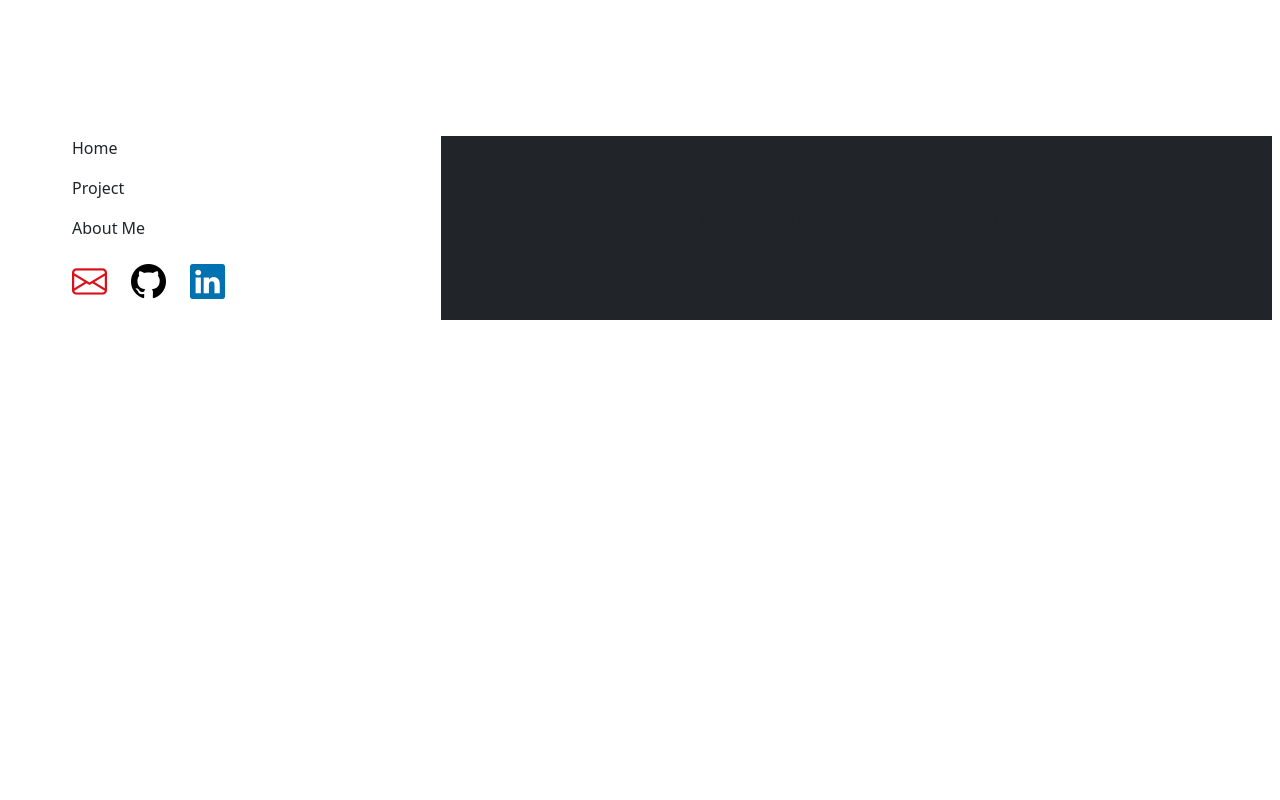
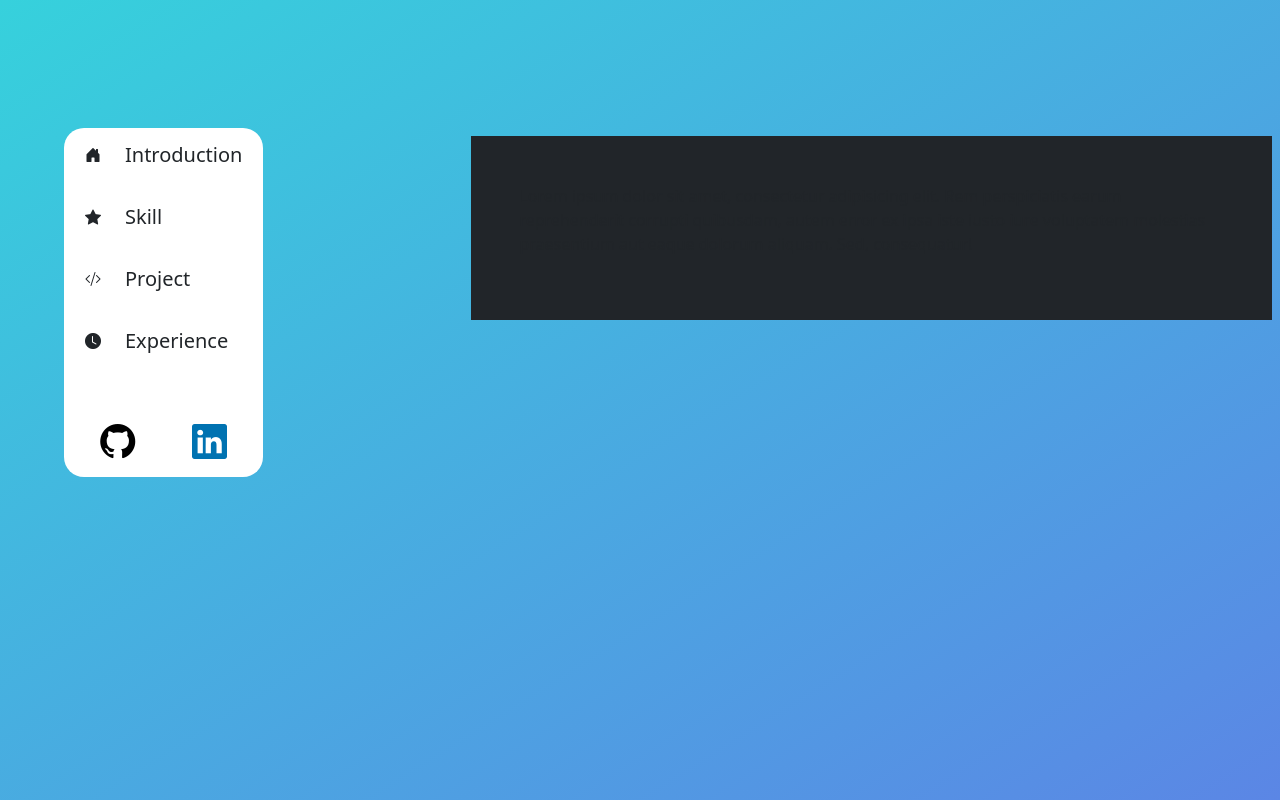
Before and after one commit to NJunY/MyPersonalWebsite, a plain HTML site: page index.html in a window 1280 px wide. Drawn offline with nearby package versions, Linux system fonts and the light colour scheme.

Commit message:
menu and gradient background

```diff
--- a/index.css
+++ b/index.css
@@ -1,3 +1,11 @@
+body {
+  height: 100%;
+  margin: 0;
+  background-repeat: no-repeat;
+  background-attachment: fixed;
+  background-image: linear-gradient(to bottom right, #36d1dc, #5b86e5);
+}
+
 #email {
   font-size: 35px;
   color: #db1019;
@@ -19,9 +27,15 @@
 }
 
 #mainFrameMenu {
+  background-color: white;
+  border-radius: 20px;
   margin-right: 200px;
 }
 
 #mainFrameContent {
   margin-left: 100px;
 }
+
+.introIcon {
+  font-size: 230px;
+}
--- a/index.html
+++ b/index.html
@@ -13,12 +13,13 @@
     <div class="d-flex flex-row mainFrame">
         <div class="p-2" id="mainFrameMenu">
             <div class="d-flex flex-column">
-                <p>Home </p>
-                <p>Project</p>
-                <p>About Me</p>
-                <div class="d-flex flex-row">
-                    <div class="d-inline"><a href="#"><i class="bi bi-envelope" id="email"></i></a></div>
-                    <div class="d-inline mx-4"><a href="https://github.com/NJunY"><i class="bi bi-github" id="github"></i></a></div>
+                <button type="button" class="btn d-inline-flex"><i class="bi bi-house-door-fill me-4"></i><h5>Introduction</h5></button>
+                <button type="button" class="btn d-inline-flex mt-3"><i class="bi bi-star-fill me-4"></i><h5>Skill</h5></button>
+                <button type="button" class="btn d-inline-flex my-3"><i class="bi bi-code-slash me-4"></i><h5>Project</h5></button>
+                <button type="button" class="btn d-inline-flex"><i class="bi bi-clock-fill me-4"></i><h5>Experience</h5></button>
+                <div class="d-flex flex-row mt-5 justify-content-around">
+                    <!-- <div class="d-inline"><a href="#"><i class="bi bi-envelope" id="email"></i></a></div> -->
+                    <div class="d-inline"><a href="https://github.com/NJunY"><i class="bi bi-github" id="github"></i></a></div>
                     <div class="d-inline"><a href="#"><i class="bi bi-linkedin" id="linkedin"></i></a></div>
                 </div>
             </div>
```
